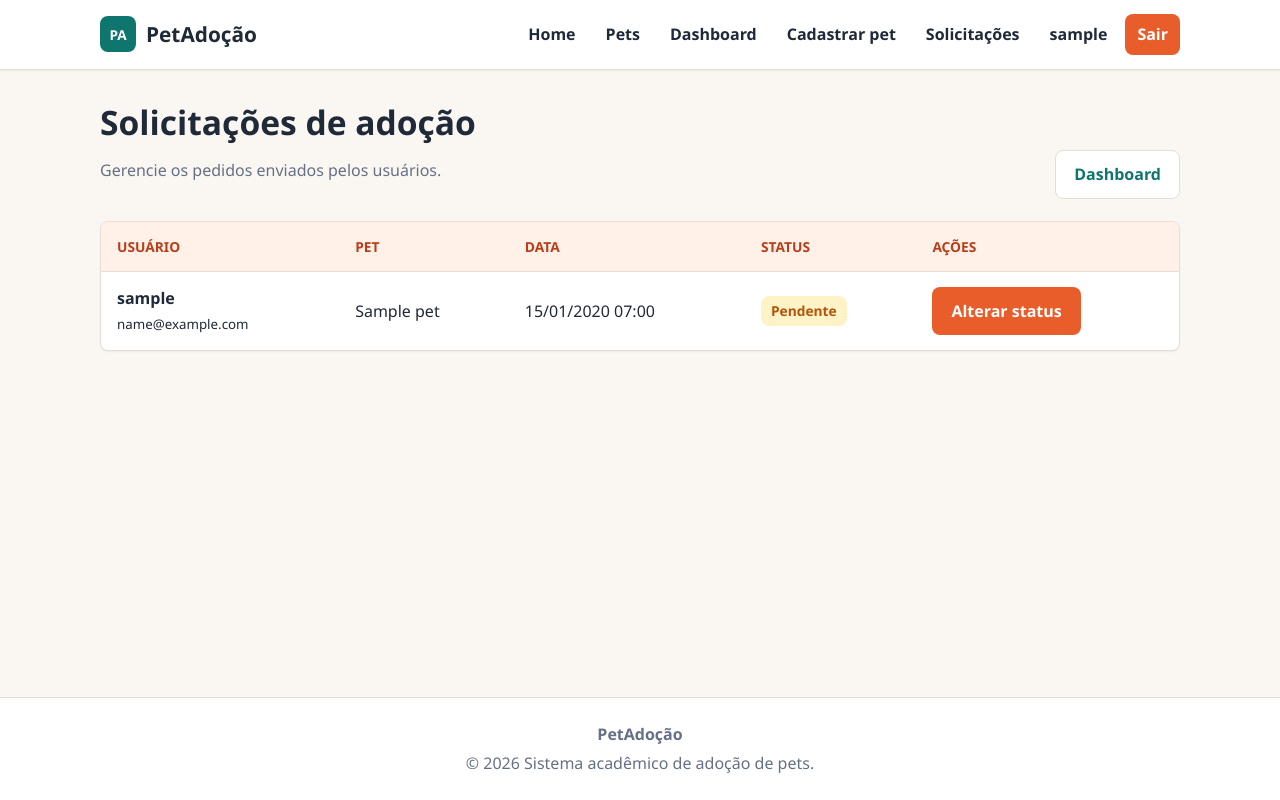
After one commit to GuilhermeSMarques/adocao_pets, a Django app: page /solicitacoes/ in a window 1280 px wide. The commit adds this page. Run offline with Django 5.2, Linux system fonts and the light colour scheme; a user stored in the database is signed in; tables that the repository leaves empty hold one stand-in row (values such as "Sample post").

Commit message:
Frontend - Solicitação de adoção

```diff
--- /dev/null
+++ b/adocao_pets/pets/templates/pets/listar_solicitacoes.html
@@ -0,0 +1,58 @@
+{% extends 'base.html' %}
+
+{% block title %}Solicitações - PetAdoção{% endblock %}
+
+{% block content %}
+  <section class="section">
+    <div class="section-header">
+      <div>
+        <h1>Solicitações de adoção</h1>
+        <p class="subtitle">Gerencie os pedidos enviados pelos usuários.</p>
+      </div>
+      <a href="{% url 'pets:admin_dashboard' %}" class="btn btn-secondary">Dashboard</a>
+    </div>
+
+    {% if solicitacoes %}
+      <div class="table-wrap">
+        <table class="table">
+          <thead>
+            <tr>
+              <th>Usuário</th>
+              <th>Pet</th>
+              <th>Data</th>
+              <th>Status</th>
+              <th>Ações</th>
+            </tr>
+          </thead>
+          <tbody>
+            {% for solicitacao in solicitacoes %}
+              <tr>
+                <td>
+                  <strong>{{ solicitacao.usuario.username }}</strong><br>
+                  <small>{{ solicitacao.usuario.email|default:"Sem e-mail" }}</small>
+                </td>
+                <td>{{ solicitacao.pet.nome }}</td>
+                <td>{{ solicitacao.data_solicitacao|date:"d/m/Y H:i" }}</td>
+                <td>
+                  <span class="status status-{{ solicitacao.status }}">
+                    {{ solicitacao.get_status_display }}
+                  </span>
+                </td>
+                <td>
+                  <a href="{% url 'pets:atualizar_status_solicitacao' solicitacao.pk %}" class="btn btn-primary">
+                    Alterar status
+                  </a>
+                </td>
+              </tr>
+            {% endfor %}
+          </tbody>
+        </table>
+      </div>
+    {% else %}
+      <div class="empty">
+        <h2>Nenhuma solicitação encontrada</h2>
+        <p>Quando usuários solicitarem adoção, os pedidos aparecerão aqui.</p>
+      </div>
+    {% endif %}
+  </section>
+{% endblock %}
--- a/adocao_pets/pets/templates/pets/pet_detail.html
+++ b/adocao_pets/pets/templates/pets/pet_detail.html
@@ -46,6 +46,10 @@
         {% if user.is_authenticated and user.is_staff %}
           <a href="{% url 'pets:pet_update' pet.pk %}" class="btn btn-secondary">Editar</a>
           <a href="{% url 'pets:pet_delete' pet.pk %}" class="btn btn-danger">Excluir</a>
+        {% elif user.is_authenticated and pet.status == 'disponivel' %}
+          <a href="{% url 'pets:criar_solicitacao' pet.pk %}" class="btn btn-primary">Solicitar adoção</a>
+        {% elif not user.is_authenticated and pet.status == 'disponivel' %}
+          <a href="{% url 'users:login' %}" class="btn btn-primary">Faça login para adotar</a>
         {% endif %}
       </div>
     </div>
--- a/adocao_pets/static/css/style.css
+++ b/adocao_pets/static/css/style.css
@@ -488,6 +488,21 @@ main {
   color: var(--color-info);
 }
 
+.status-pendente {
+  background: var(--color-warning-bg);
+  color: var(--color-warning);
+}
+
+.status-aprovada {
+  background: var(--color-success-bg);
+  color: var(--color-success);
+}
+
+.status-recusada {
+  background: var(--color-danger-bg);
+  color: var(--color-danger);
+}
+
 .back-link {
   margin-bottom: 18px;
 }
@@ -548,6 +563,84 @@ main {
   grid-column: 1 / -1;
   padding: 40px 24px;
   text-align: center;
+  color: var(--color-muted);
+}
+
+.table-wrap {
+  overflow-x: auto;
+}
+
+.table {
+  width: 100%;
+  border-collapse: collapse;
+  min-width: 720px;
+}
+
+.table th,
+.table td {
+  padding: 14px 16px;
+  border-bottom: 1px solid var(--color-border);
+  text-align: left;
+  vertical-align: middle;
+}
+
+.table th {
+  background: var(--color-primary-soft);
+  color: var(--color-primary-dark);
+  font-size: .86rem;
+  text-transform: uppercase;
+}
+
+.table tr:last-child td {
+  border-bottom: 0;
+}
+
+.request-pet-summary {
+  display: flex;
+  align-items: center;
+  gap: 16px;
+  margin: 24px 0;
+  padding: 14px;
+  border: 1px solid var(--color-border);
+  border-radius: var(--radius);
+  background: var(--color-primary-soft);
+}
+
+.request-pet-summary img {
+  width: 86px;
+  height: 86px;
+  object-fit: cover;
+  border-radius: var(--radius);
+}
+
+.request-pet-summary p {
+  margin: 4px 0 0;
+  color: var(--color-muted);
+}
+
+.dashboard-header {
+  margin-bottom: 24px;
+  padding: 32px;
+  border-radius: var(--radius);
+  background: var(--color-accent);
+  color: #fff;
+  box-shadow: var(--shadow);
+}
+
+.dashboard-header h1 {
+  color: #fff;
+}
+
+.dashboard-header p {
+  margin: 0;
+}
+
+.dashboard-card h2 {
+  font-size: 2.2rem;
+  color: var(--color-primary-dark);
+}
+
+.dashboard-card p {
   color: var(--color-muted);
 }
 
--- a/adocao_pets/templates/base.html
+++ b/adocao_pets/templates/base.html
@@ -21,11 +21,11 @@
 
         {% if user.is_authenticated %}
           {% if user.is_staff %}
-            <a href="/dashboard/">Dashboard</a>
+            <a href="{% url 'pets:admin_dashboard' %}">Dashboard</a>
             <a href="{% url 'pets:pet_create' %}">Cadastrar pet</a>
-            <a href="/solicitacoes/">Solicitações</a>
+            <a href="{% url 'pets:listar_solicitacoes' %}">Solicitações</a>
           {% else %}
-            <a href="/minhas-solicitacoes/">Minhas solicitações</a>
+            <a href="{% url 'pets:minhas_solicitacoes' %}">Minhas solicitações</a>
           {% endif %}
 
           <a href="{% url 'users:perfil' %}">{{ user.username }}</a>
```
Also changed, not shown: adocao_pets/pets/templates/pets/admin_dashboard.html (added, +30 -0 lines), adocao_pets/pets/templates/pets/atualizar_status_solicitacao.html (added, +44 -0 lines), adocao_pets/pets/templates/pets/minhas_solicitacoes.html (added, +51 -0 lines), adocao_pets/pets/templates/pets/solicitacao_form.html (added, +42 -0 lines), adocao_pets/media/pets/Sem_título.jpg (added).
